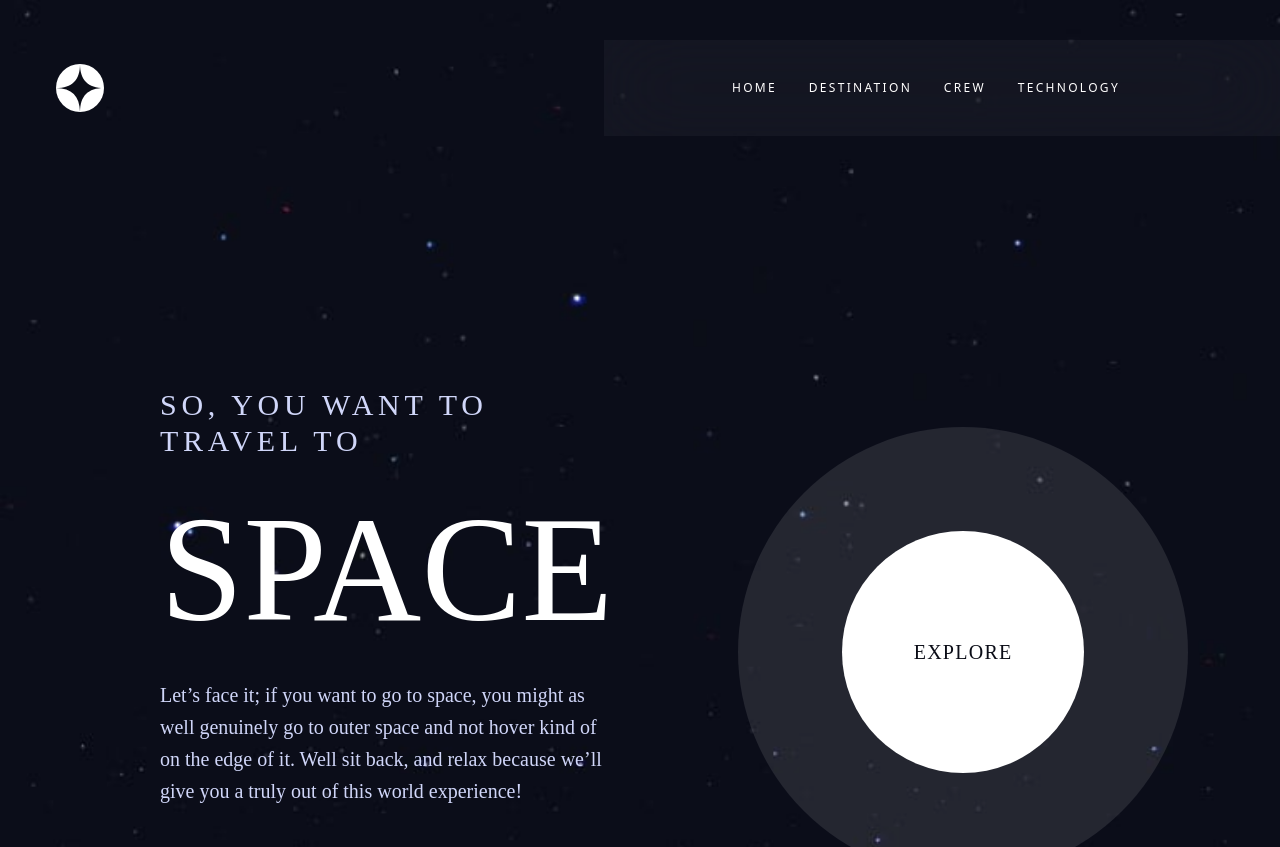
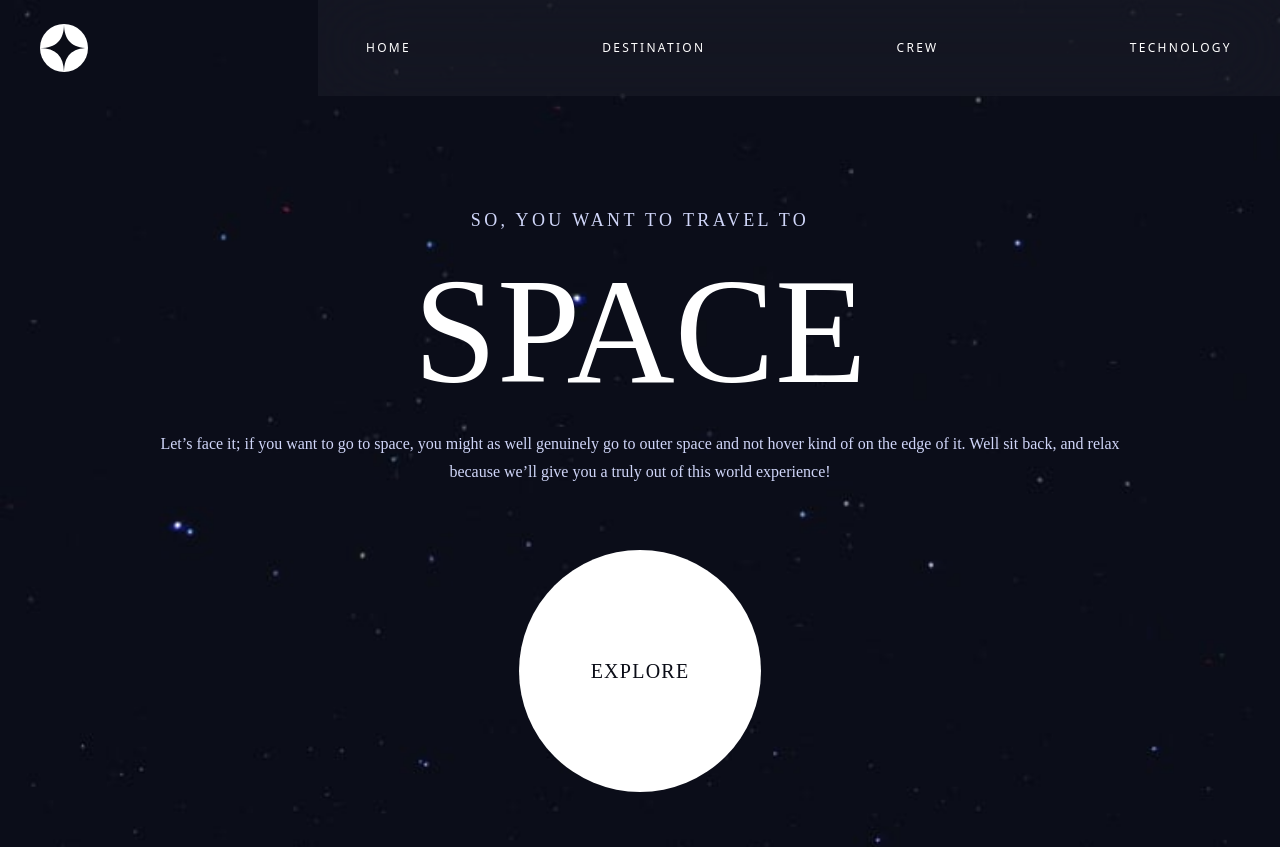
Before and after one commit to LadoAsambadze/Space-tourism-website-Full-Stack, a React (Vite) app: page / in a window 1280 px wide. Shown: the top 847 px of the page. Built offline with nearby package versions, Linux system fonts and the light colour scheme.

Commit message:
style: update mark up styles

```diff
--- a/src/components/Header-mobile.tsx
+++ b/src/components/Header-mobile.tsx
@@ -1,5 +1,6 @@
 export default function Header() {
   return (
+    <>
       <div className="w-full absolute px-6 pt-6 flex flex-row justify-between items-center md:hidden">
         <img src="share/logo.svg" alt="logo" />
         <img
@@ -7,6 +8,9 @@ export default function Header() {
           alt="hamburger icon"
           className="w-6 h-5 pointer"
         />
+
       </div>
+
+    </>
   );
 }
--- a/src/pages/Destination.tsx
+++ b/src/pages/Destination.tsx
@@ -1,5 +1,5 @@
 import infos from "../data/data.json";
-import { useParams } from "react-router-dom";
+import { Link, useParams } from "react-router-dom";
 
 function Destinations(): JSX.Element {
   const { name } = useParams();
@@ -38,34 +38,38 @@ function Destinations(): JSX.Element {
               />
             </div>
           </div>
-          <div className="lg:w-[45%] lg:ml-36 lg:mt-8 ">
+          <div className="lg:w-[45%] lg:ml-36 lg:mt-8 sm:flex  sm:flex-col sm:items-center">
             <div className="w-full flex flex-row justify-around  mt-4 px-8 md:px-20 lg:pr-28 lg:pl-0 lg:justify-between  ">
-              <span
+              <Link
+                to="/moon"
                 className="text-xs leading-4 tracking-[2.3625px] text-[#D0D6F9] font-[Barlow-Condensed] uppercase underline-hover-8px cursor-pointer
             md:text-base md:leading-5 md:tracking-[2.7px] "
               >
                 moon
-              </span>
+              </Link>
 
-              <span
+              <Link
+                to="/mars"
                 className="text-xs leading-4 tracking-[2.3625px] text-[#D0D6F9] font-[Barlow-Condensed] uppercase underline-hover-8px cursor-pointer
             md:text-base md:leading-5 md:tracking-[2.7px]"
               >
                 mars
-              </span>
+              </Link>
 
-              <span
+              <Link
+                to="/europa"
                 className="text-xs leading-4 tracking-[2.3625px] text-[#D0D6F9] font-[Barlow-Condensed] uppercase underline-hover-8px cursor-pointer
             md:text-base md:leading-5 md:tracking-[2.7px]"
               >
                 europa
-              </span>
-              <span
+              </Link>
+              <Link
+                to="/titan"
                 className="text-xs leading-4 tracking-[2.3625px] text-[#D0D6F9] font-[Barlow-Condensed] uppercase underline-hover-8px cursor-pointer
             md:text-base md:leading-5 md:tracking-[2.7px]"
               >
                 titan
-              </span>
+              </Link>
             </div>
             <h1
               className="text-[56px] leading-[64px] text-white text-center font-[Bellefair] mt-8 uppercase tracking-[4px] font-normal
--- a/src/pages/MainPage.tsx
+++ b/src/pages/MainPage.tsx
@@ -1,10 +1,9 @@
 function MainPage(): JSX.Element {
   return (
     <>
-      <main className="w-full">
-        <div className="w-full  min-h-screen sm:bg-mainmobile md:bg-maintablet   bg-cover bg-no-repeat   ">
-          <div className="pt-28 px-6 pb-12 w-full min-h-screen flex flex-col justify-center items-center md:pt-52 md:px-40 md:pb-24 lg:flex-row lg:pt-[387px] lg:items-start lg:justify-between ">
-            <div className="w-full flex justify-center items-center flex-col lg:items-start  ">
+      <div className="w-full  min-h-screen sm:bg-mainmobile md:bg-maintablet lg:bg-maindesktop   bg-cover bg-no-repeat   ">
+        <div className="pt-28 px-6 pb-12 w-full min-h-screen flex flex-col justify-center items-center md:pt-52 md:px-40 md:pb-24 lg:flex-row lg:pt-[200px] lg:items-center lg:justify-between ">
+          <div className="w-full flex justify-center items-center flex-col lg:items-start  lg:w-[50%] ">
             <span
               className="text-base leading-5 text-center tracking-[2.7px] text-[#D0D6F9] font-[Barlow-Condensed]
                 md:text-lg md:leading-6 md:tracking-[3.375px]
@@ -12,19 +11,18 @@ function MainPage(): JSX.Element {
             >
               SO, YOU WANT TO TRAVEL TO
             </span>
-              <span className="mt-4 text-white text-[80px] leading-[100px] text-center font-[Bellefair] md:text-[150px] md:leading-[150px] md:mt-6 lg:leading-[172px] lg:text-left">
+            <span className="mt-4 text-white text-[80px] leading-[100px] text-center font-[Bellefair] md:text-[150px] md:leading-[150px] md:mt-6 lg:leading-[172px] lg:text-right">
               SPACE
             </span>
             <p className="font-[Barrlow] text-[#D0D6F9] text-base leading-6 text-center mt-4 md:mt-6 md:leading-7 lg:text-xl lg:leading-8 lg:text-left">
               Let’s face it; if you want to go to space, you might as well
               genuinely go to outer space and not hover kind of on the edge of
-                it. Well sit back, and relax because we’ll give you a truly out
-                of this world experience!
+              it. Well sit back, and relax because we’ll give you a truly out of
+              this world experience!
             </p>
           </div>
           <div className="lg:mt-10 lg:ml-[125px]">
-              <div className="bg-white mt-20 flex justify-center items-center rounded-full w-[300px] h-[300px] bg-opacity-10 md:w-[330px] md:h-[330px] md:mt-10 lg:mt-0 lg:w-[450px] lg:h-[450px] ">
-                <div className=" absolute rounded-full bg-white w-40 h-40 cursor-pointer flex justify-center items-center md:w-[242px] md:h-[242px]    ">
+            <div className="mt-16 rounded-full bg-white w-40 h-40 cursor-pointer flex justify-center items-center md:w-[242px] md:h-[242px]    ">
               <span className="font-[Bellefair] tracking-[1.25px] text-xl leading-6 text-[#0B0D17] text-center">
                 EXPLORE
               </span>
@@ -32,8 +30,6 @@ function MainPage(): JSX.Element {
           </div>
         </div>
       </div>
-        </div>
-      </main>
     </>
   );
 }
--- a/tailwind.config.js
+++ b/tailwind.config.js
@@ -7,7 +7,7 @@ export default {
 
       md: "768px",
 
-      lg: "1220px",
+      lg: "1440px",
     },
     extend: {
       backgroundImage: {
```
Lines whose indentation alone changed are shown as unchanged.
